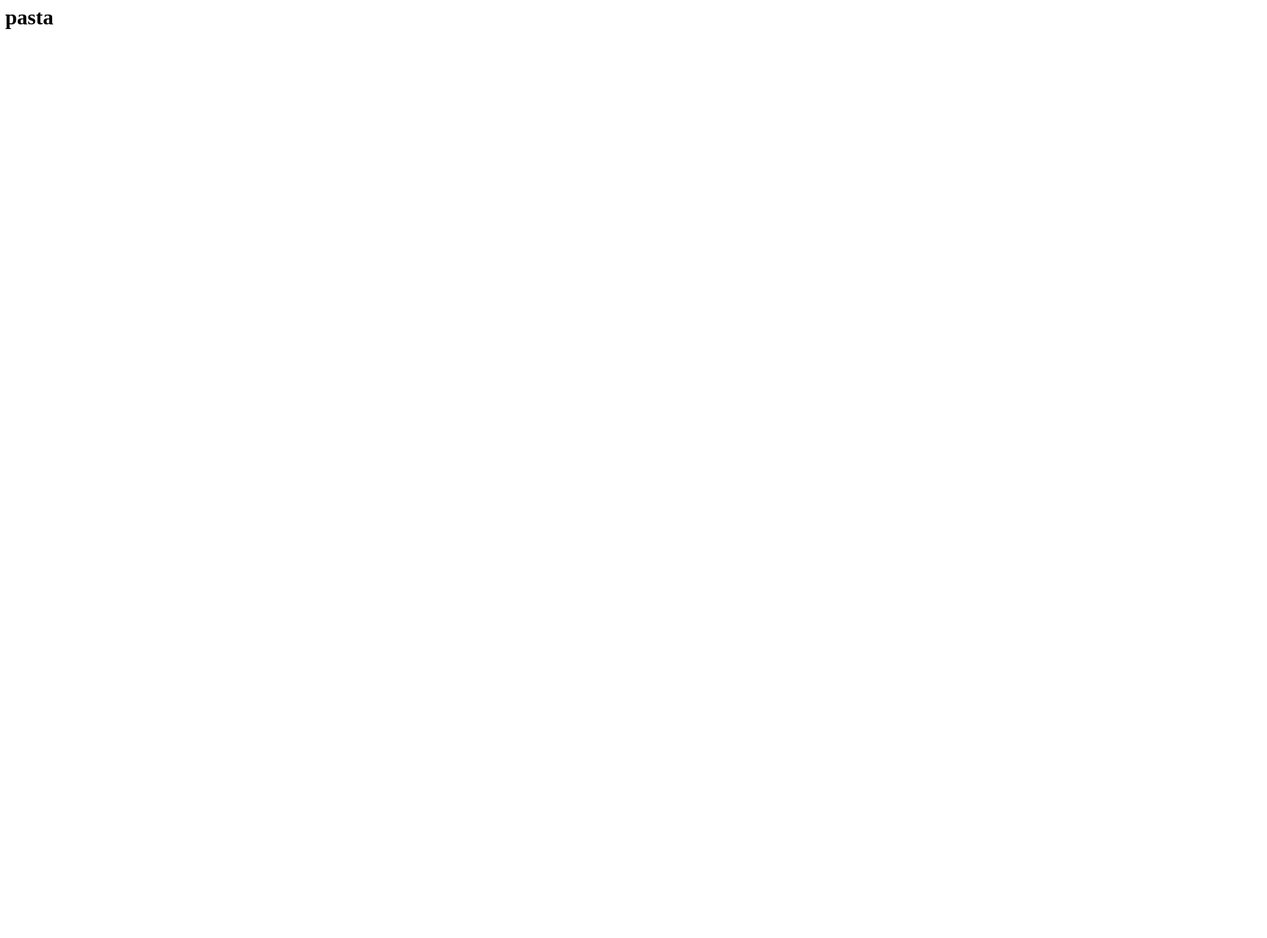
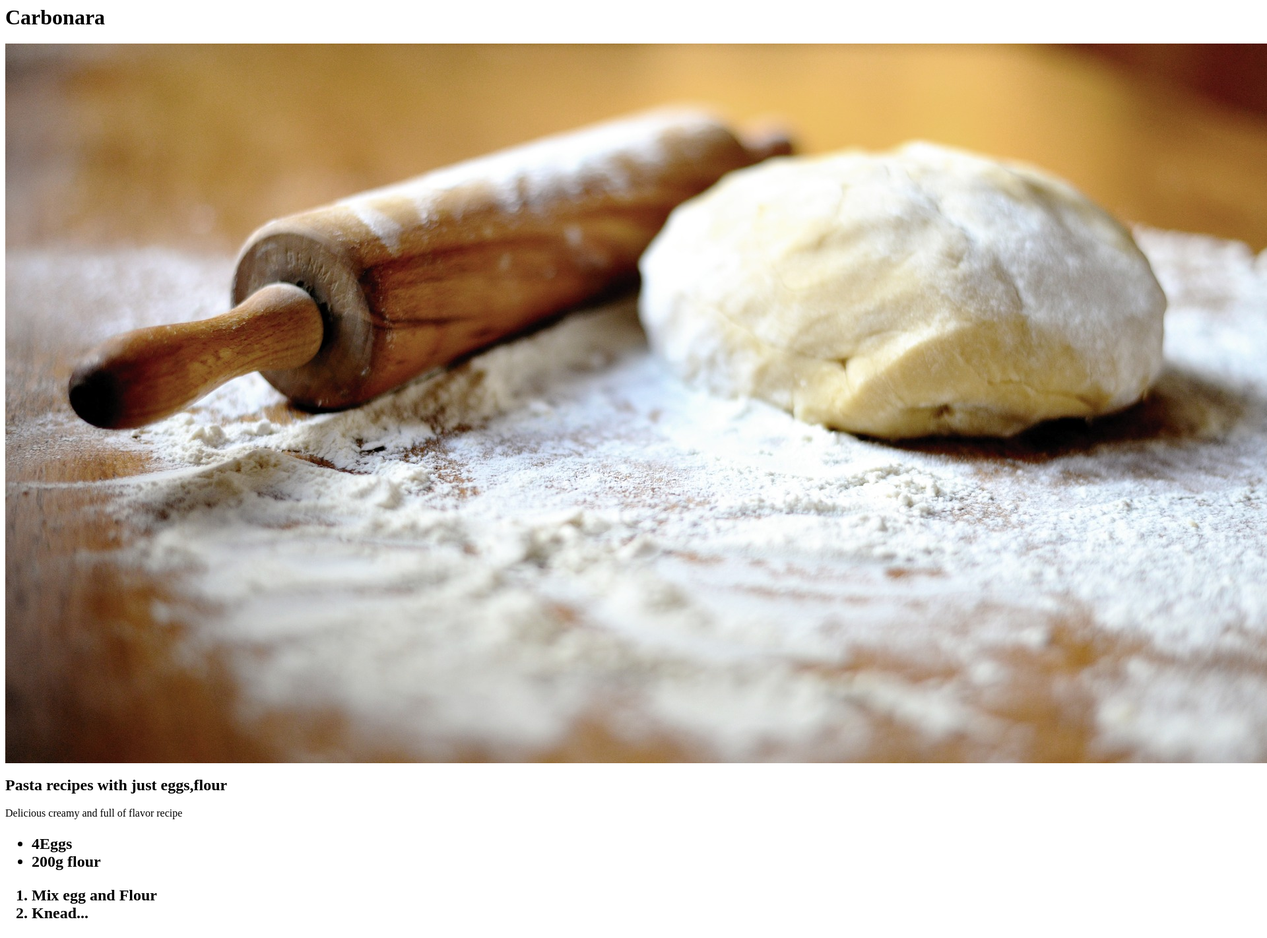
Before and after one commit to lupomarco/odin_recipes, a plain HTML site: page recipes/pasta.html in a window 1280 px wide. Shown: the whole page at 66% size, 1920 px wide, since content can reach past the window. Before the commit the page ends 800 px from the top, so only its background shows below. Drawn offline with Linux system fonts and the light colour scheme.

Commit message:
I added Images and links to the recipes

```diff
--- a/recipes/pasta.html
+++ b/recipes/pasta.html
@@ -1,3 +1,17 @@
 <html>
-    <h1>pasta</h1>
+    <h1>Carbonara</h1>
+    <img src="../images/dough-3873339_1920.jpg"  alt="Carbonara pic">
+    <h2>Pasta recipes with just eggs,flour</h2>
+        <p>Delicious creamy and full of flavor recipe</p>
+
+    <h2>
+        <ul>
+            <li>4Eggs</li>
+            <li>200g flour</li>
+        </ul>
+        <ol>
+            <li>Mix egg and Flour</li>
+            <li>Knead...</li>
+        </ol>
+    </h2>
 </html>
```
Also changed, not shown: index.html (+1 -1 lines), recipes/carbonara.html (+16 -0 lines), recipes/lasagna.html (+17 -1 lines), images/Parmigiana-Tortelli-(14-of-28).jpg (added), images/dough-3873339_1920.jpg (added), 1 other file.
